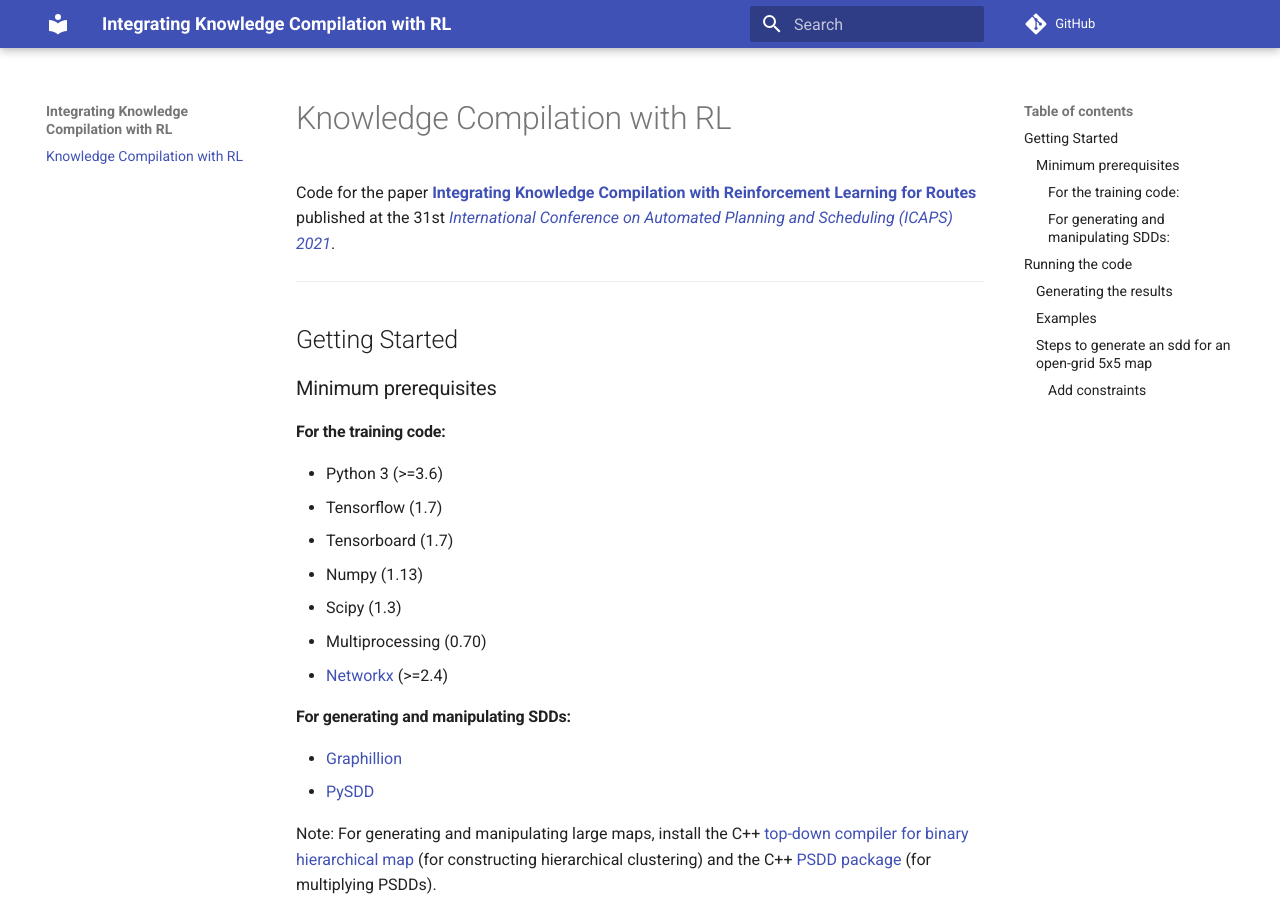
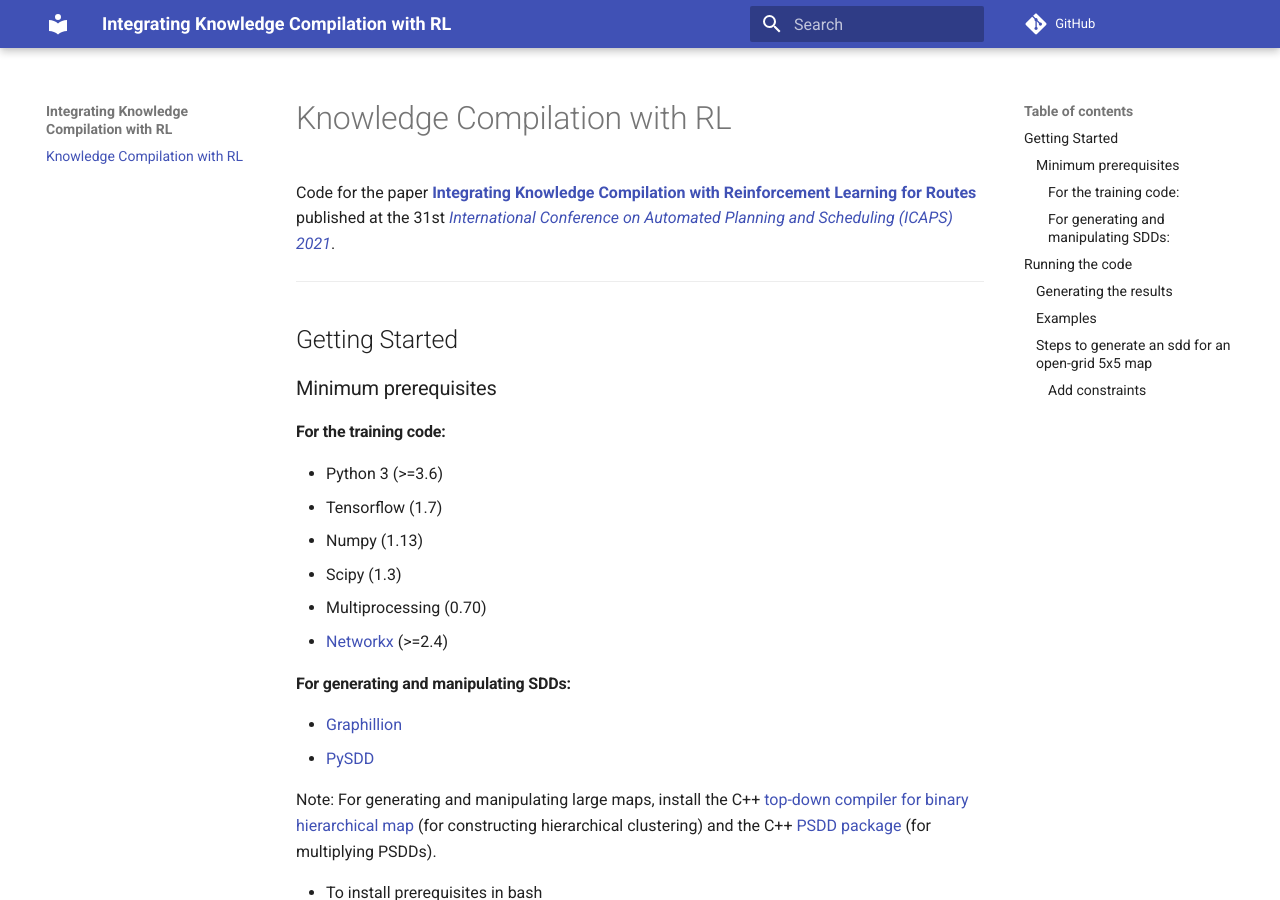
Before and after one commit to kushagra06/KCRL-Docs, an MkDocs documentation site: the page built from docs/index.md, in a window 1280 px wide and 900 px high. Built offline with MkDocs 1.6.1 and Material for MkDocs 9.7.7, drawn with Linux system fonts in a browser that asks for light colours; comment, search, counter and statistics services are not loaded.

Commit message:
Update index.md

```diff
--- a/docs/index.md
+++ b/docs/index.md
@@ -13,7 +13,6 @@
 
 * Python 3 (>=3.6)
 * Tensorflow (1.7)
-* Tensorboard (1.7)
 * Numpy (1.13)
 * Scipy (1.3)
 * Multiprocessing (0.70)
```
